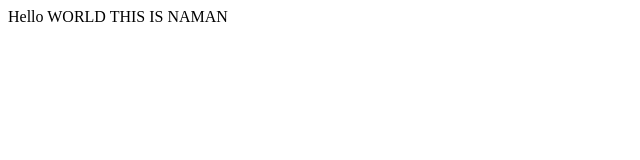
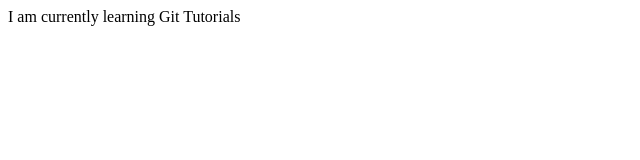
Before and after one commit to Naman-72/Learning-Git, a plain HTML site: page contact.html in a window 1280 px wide. Shown: the full height of the page, 0-640 px from the left. Drawn offline with Linux system fonts and the light colour scheme.

```diff
--- a/contact.html
+++ b/contact.html
@@ -7,6 +7,7 @@
     <title>Contact</title>
 </head>
 <body>
-    Hello WORLD THIS IS  NAMAN
+
+    I am currently learning Git Tutorials
 </body>
 </html>
```
Also changed, not shown: about.html (+1 -0 lines), NOTES.txt, 1 other file.
